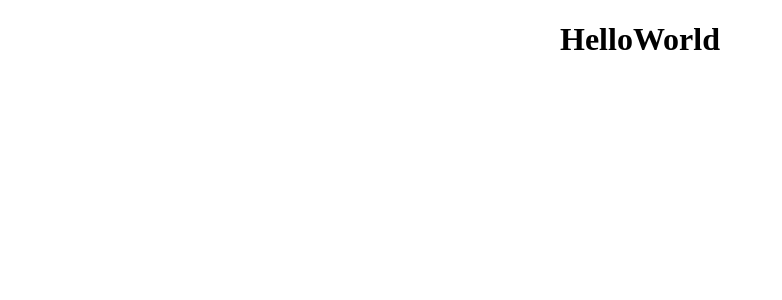
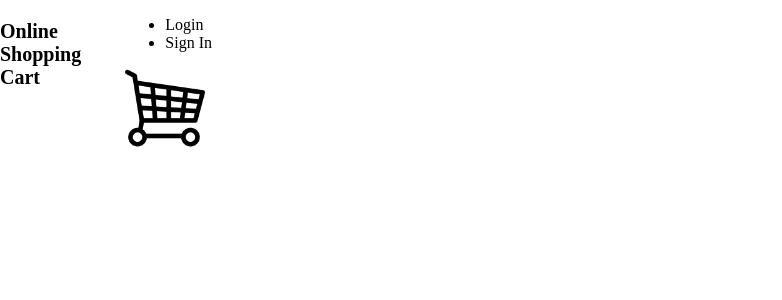
Before and after one commit to KeshaCodeolima/Shopping-Cart, a React (Create React App) app in the folder ractcart/: page / in a window 1280 px wide. Shown: the top 300 px of the page, without its empty margins (0-782 px from the left). Built offline with nearby package versions, Linux system fonts and the light colour scheme.

Commit message:
import the nav bar page to app.js

```diff
--- a/ractcart/src/App.js
+++ b/ractcart/src/App.js
@@ -1,10 +1,9 @@
-import './App.css';
+import Navbar from "./Components/Navbar";
+
 
 function App() {
   return (
-    <div className="App">
-      <h1>HelloWorld</h1>
-    </div>
+    <Navbar/>
   );
 }
 
```
